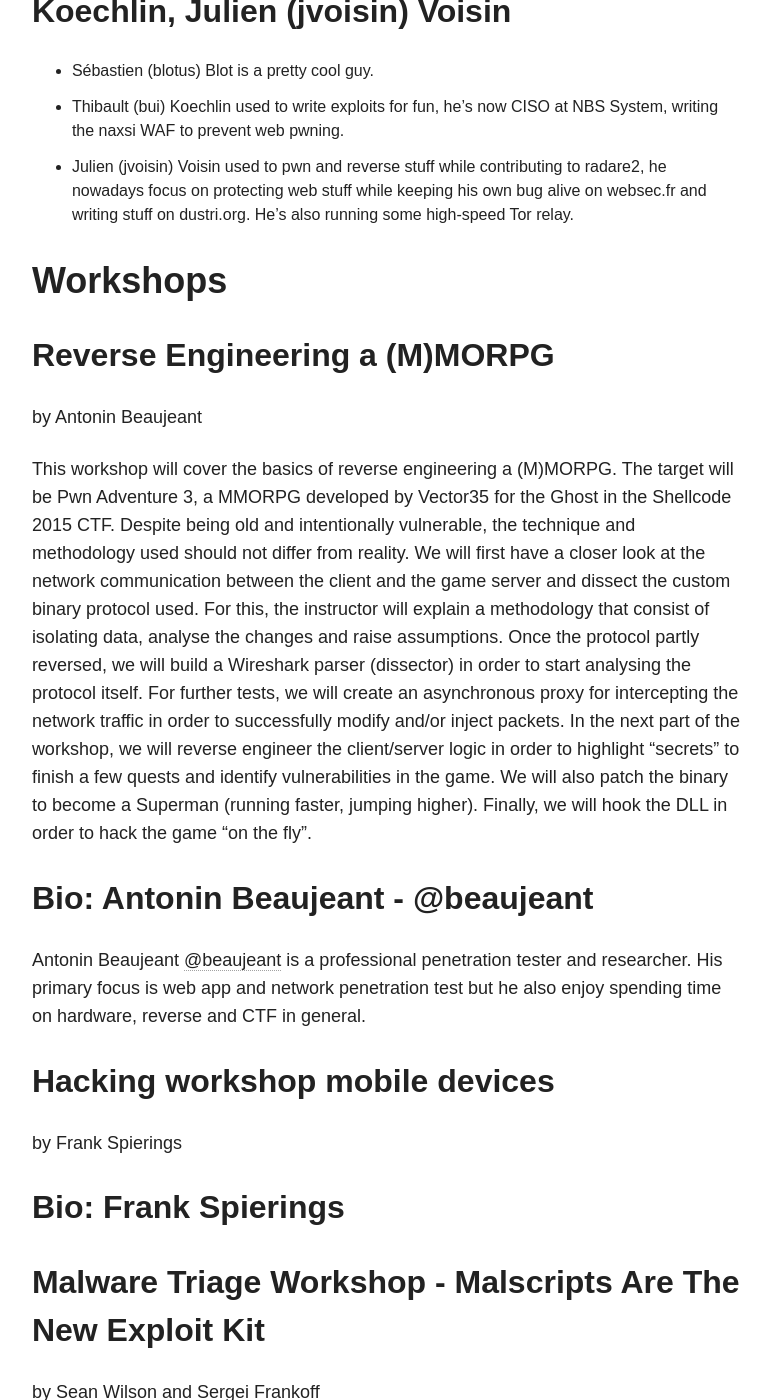
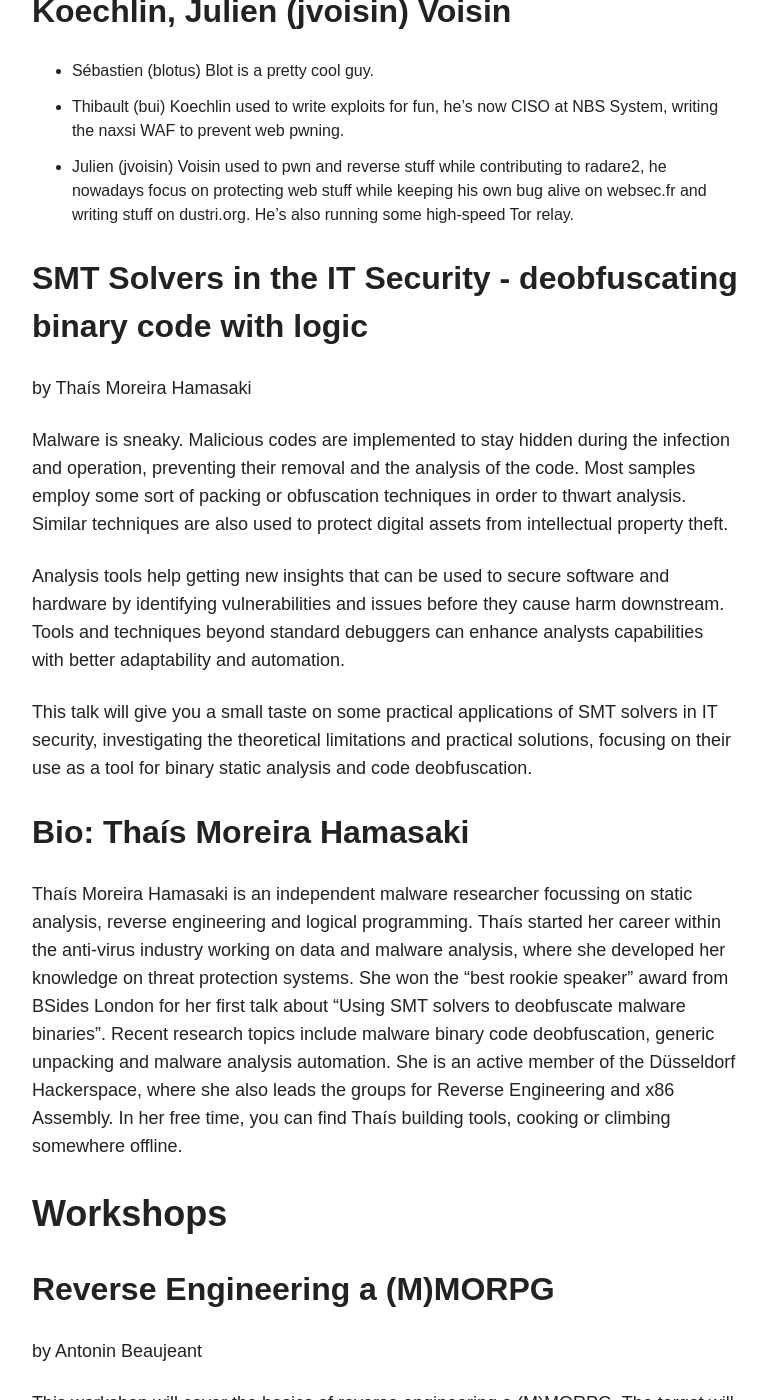
Before and after one commit to adulau/hack-lu-2017, a Jekyll site: the page built from talks/index.md, in a window 1280 px wide and 1400 px high, scrolled down 18409 px. Shown: the whole window, without its empty margins (254-1025 px from the left). Built offline with Jekyll 4.4.1, drawn with Linux system fonts in a browser that asks for light colours; nearby versions of some CDN libraries.

Commit message:
Add talk

```diff
--- a/talks/index.md
+++ b/talks/index.md
@@ -592,6 +592,37 @@
   and writing stuff on dustri.org. He's also running some high-speed Tor relay.
 
 
+SMT Solvers in the IT Security - deobfuscating binary code with logic
+---------------------------------------------------------------------
+by Thaís Moreira Hamasaki
+
+Malware is sneaky. Malicious codes are implemented to stay hidden during the infection and
+operation, preventing their removal and the analysis of the code. Most samples employ some sort of
+packing or obfuscation techniques in order to thwart analysis. Similar techniques are also used to
+protect digital assets from intellectual property theft.
+
+Analysis tools help getting new insights that can be used to secure software and hardware by
+identifying vulnerabilities and issues before they cause harm downstream. Tools and techniques
+beyond standard debuggers can enhance analysts capabilities with better adaptability and automation.
+
+This talk will give you a small taste on some practical applications of SMT solvers in IT security,
+investigating the theoretical limitations and practical solutions, focusing on their use as a tool for
+binary static analysis and code deobfuscation.
+
+
+Bio: Thaís Moreira Hamasaki
+---------------------------
+
+Thaís Moreira Hamasaki is an independent malware researcher focussing on static analysis, reverse
+engineering and logical programming. Thaís started her career within the anti-virus industry
+working on data and malware analysis, where she developed her knowledge on threat protection systems.
+She won the "best rookie speaker" award from BSides London for her first talk about "Using SMT solvers to
+deobfuscate malware binaries". Recent research topics include malware binary code deobfuscation, generic
+unpacking and malware analysis automation. She is an active member of the Düsseldorf Hackerspace, where she
+also leads the groups for Reverse Engineering and x86 Assembly. In her free time, you can find Thaís building
+tools, cooking or climbing somewhere offline.
+
+
 Workshops
 =========
 
```
